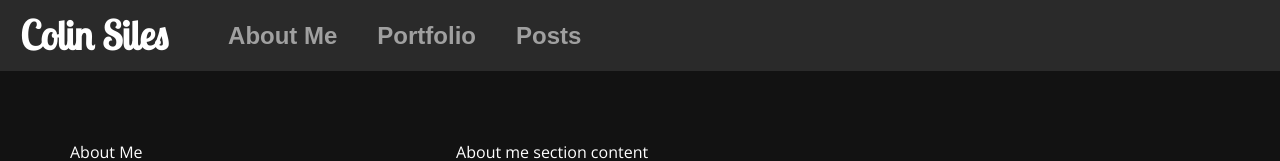
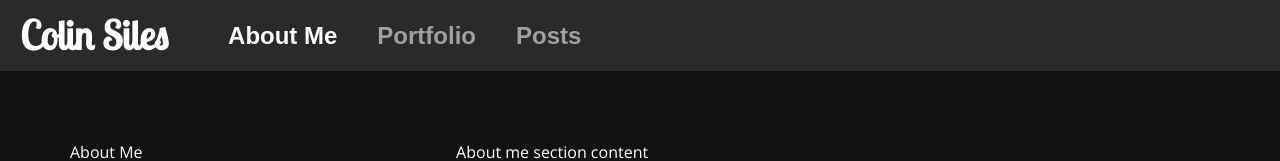
Before and after one commit to sColin16/personal-website, a Next.js app: page / in a window 1280 px wide. Shown: the top 161 px of the page. Built offline with nearby package versions, Linux system fonts and the light colour scheme; a web font is replaced by a local one.

Commit message:
Implement functional active section detection

```diff
--- a/components/header.jsx
+++ b/components/header.jsx
@@ -1,8 +1,35 @@
 import Link from 'next/link'
 import { Twirl as Hamburger } from 'hamburger-react'
-import { useState } from 'react';
+import { useState, useEffect } from 'react';
 import classNames from 'classnames'
 import styles from './styles/header.module.css'
+
+// Section ids and the corresponding header text for each section of the home page
+const SECTIONS = {'about-section': 'About Me',
+                  'portfolio-section': 'Portfolio',
+                  'post-section': 'Posts'}
+
+/**
+ * Obtains the scroll position of the given element
+ * @param {string} sectionId the id of the section of which to get the scroll position for
+ * @returns {Number} an integer specifying the scroll position of the top of the element
+ */
+function getScrollY(sectionId) {
+    const element = document.getElementById(sectionId);
+
+    return element.getBoundingClientRect().top
+}
+
+/**
+ * Builds the initial state to track the section scroll positions
+ * @param {Array} sections array of section ids
+ * @returns {Object} of (sectionId, DOM element) pairs
+ */
+function getScrollPositions(sections) {
+    return Object.fromEntries(
+        sections.map(sectionId => [sectionId, getScrollY(sectionId)])
+    )
+}
 
 /**
  * The header displayed on all parts of the site
@@ -11,7 +38,34 @@ import styles from './styles/header.module.css'
  * @returns {ReactElement}
  */
 export default function Header({ home }) {
-    const [navOpen, setNavOpen] = useState(false);
+    const [navOpen, setNavOpen] = useState(false); // Track if the navbar menu is open on small devices
+    const [activeSectionId, setActiveSectionId] = useState(null); // Track which section id is active
+
+    // Mount an event listener to track and update the scroll positions
+    // Note: this isn't a very React way to do this. I think we should be using refs
+    useEffect(() => {
+        const updateActive = () => {
+            const scrollPositions = getScrollPositions(Object.keys(SECTIONS));
+
+            let newActiveSection = activeSectionId;
+
+            for (const [sectionId, position] of Object.entries(scrollPositions)) {
+                if (position < 100) {
+                    newActiveSection = sectionId
+                }
+            }
+
+            setActiveSectionId(newActiveSection);
+        }
+
+        updateActive()
+        window.addEventListener('scroll', updateActive);
+
+        // Remove the event listener on unmount
+        return () => {
+            window.removeEventListener('scroll', updateActive);
+        }
+    }, [])
 
     return (
         <header className={styles.header}>
@@ -27,9 +81,11 @@ export default function Header({ home }) {
 
             { home &&
                 <nav className={classNames(styles.nav, {[styles.open]: navOpen })}>
-                    <a href='/#about-section'><h2>About Me</h2></a>
-                    <a href='/#portfolio-section'><h2>Portfolio</h2></a>
-                    <a href='/#post-section'><h2>Posts</h2></a>
+                    {Object.entries(SECTIONS).map(([sectionId, text]) => (
+                        <a href={`/#${sectionId}`}  key={sectionId}>
+                            <h2 className={classNames({[styles.active]: activeSectionId === sectionId})}>{text}</h2>
+                        </a>
+                    ))}
                 </nav>
             }
         </header>
```
